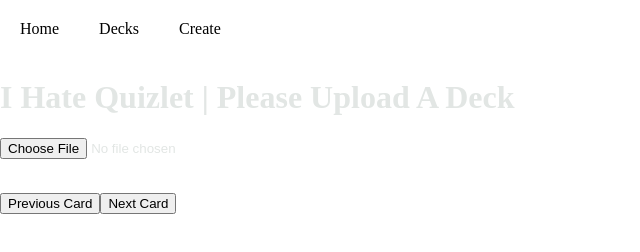
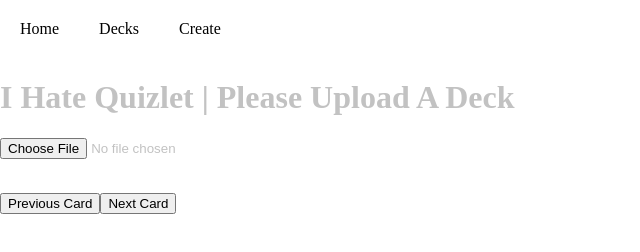
Before and after one commit to wasntdani/IHateQuizlet, a plain HTML site: page decks.html in a window 1280 px wide. Shown: the whole page, without its empty margins (0-640 px from the left). Drawn offline with Linux system fonts and the light colour scheme.

Commit message:
other color

```diff
--- a/stylesheet.css
+++ b/stylesheet.css
@@ -1,6 +1,6 @@
 body {
     margin: 0;
-    color: #e2e6e4;
+    color: #c2c2c2;
 }
 
 ul {
```
